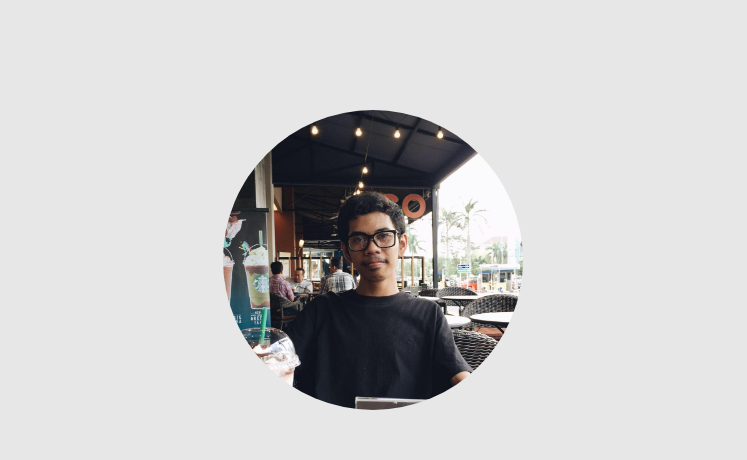
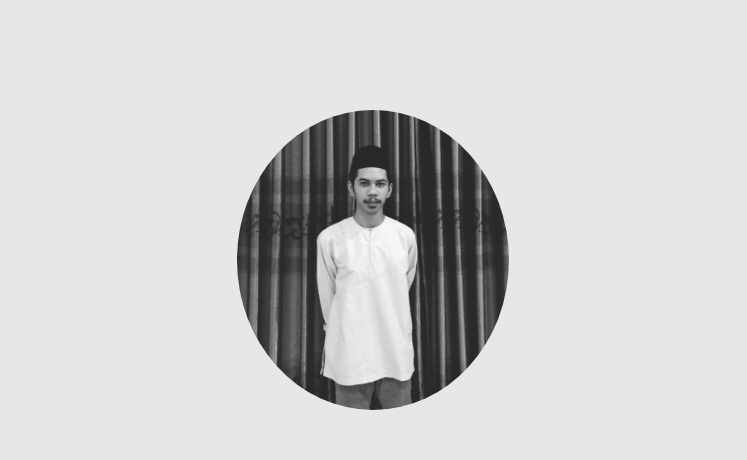
Before and after one commit to bobbydonalds/bobbydonalds.github.io, a plain HTML site: page index.html in a window 1280 px wide. Shown: the top 460 px of the page, without its empty margins (267-1014 px from the left). Drawn offline with Linux system fonts and the light colour scheme.

Commit message:
Update index.html

```diff
--- a/index.html
+++ b/index.html
@@ -94,7 +94,7 @@ body{
       <div id="container" class="container">
         <p class="avatar">
         <div class="avatar">
-    			<img src="img/avatar.jpg" alt="Avatar">
+    			<img src="img/avatars.jpg" alt="Avatar">
     		</div>
       </p>
         <p class="nama">BOBBY DONALD MACNAMARA</p>
```
